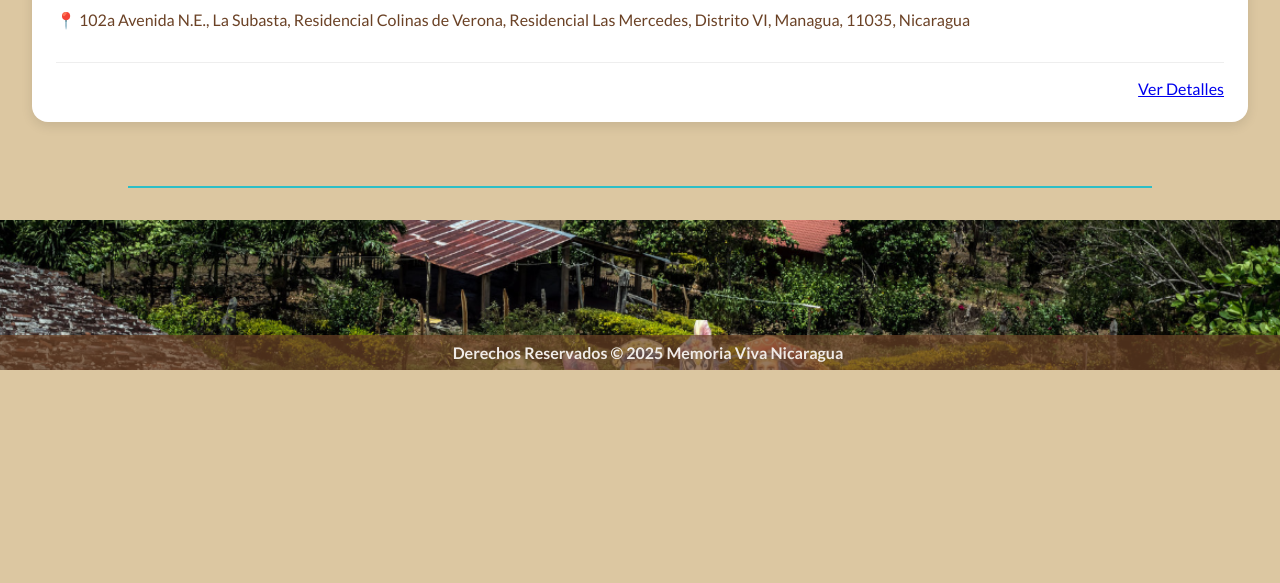
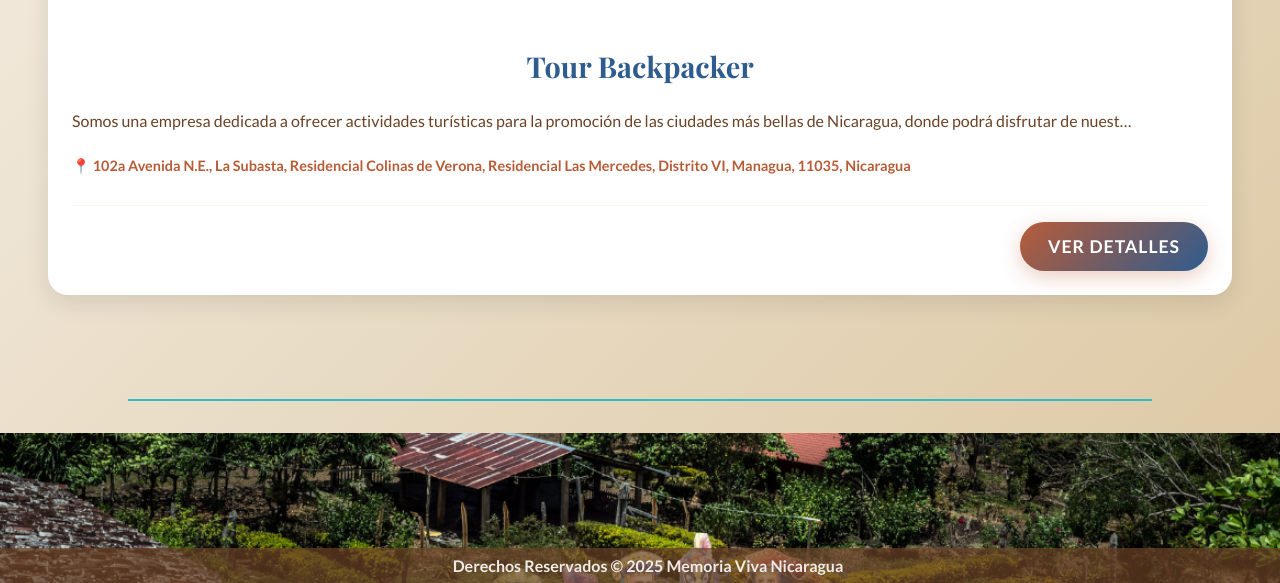
Before and after one commit to RogerEhq/memoria-viva-nicaragua, a Django app: page /plan-turismo/ in a window 1280 px wide. Shown: the part 822-1405 px from the top of the page. Before the commit the page ends 1192 px from the top, so only its background shows below. Run offline with Django 5.2, Linux system fonts and the light colour scheme; data comes from the database, SQL or seed files in the repository; both versions use the stored data as it was after the commit; some libraries are stand-ins or nearby versions.

Commit message:
modificacion de vista de lista_negocio

```diff
--- a/locales/templates/locales/plan_turismo.html
+++ b/locales/templates/locales/plan_turismo.html
@@ -3,65 +3,183 @@
 
 {% block content %}
 <style>
+  @import url('https://fonts.googleapis.com/css2?family=Playfair+Display:wght@400;700;900&family=Lato:wght@400;700&display=swap');
+
+  :root {
+    --color-arena: #DCC7A1;
+    --color-cacao: #6B4226;
+    --color-cafetal: #3F6B4C;
+    --color-lago: #2F5C8F;
+    --color-terracota: #B85C38;
+    --color-turquesa: #2CBEC6;
+    --color-light: #F9F6F2;
+    --color-white: #ffffff;
+  }
+
+  body {
+    font-family: 'Lato', sans-serif;
+    color: var(--color-cacao);
+    background: linear-gradient(135deg, var(--color-light) 0%, var(--color-arena) 100%);
+    min-height: 100vh;
+  }
+
+  @keyframes fadeInUp {
+    from { opacity: 0; transform: translateY(30px); }
+    to { opacity: 1; transform: translateY(0); }
+  }
+
+  .main-container {
+    padding: 2.5rem 1rem;
+    max-width: 1200px;
+    margin: auto;
+  }
+
+  h1 {
+    font-family: 'Playfair Display', serif;
+    font-size: 2.8rem;
+    font-weight: 700;
+    color: var(--color-lago);
+    text-align: center;
+    margin-bottom: 1.5rem;
+    animation: fadeInUp 0.8s ease forwards;
+    position: relative;
+    text-shadow: 2px 2px 4px rgba(0, 0, 0, 0.1);
+  }
+
+  h1::after {
+    content: '';
+    display: block;
+    width: 100px;
+    height: 4px;
+    background-color: var(--color-turquesa);
+    margin: 1.5rem auto 0;
+    border-radius: 2px;
+  }
+
+  .intro-text {
+    text-align: center;
+    font-size: 1.1rem;
+    color: var(--color-cacao);
+    margin-bottom: 3rem;
+    max-width: 600px;
+    margin-left: auto;
+    margin-right: auto;
+    line-height: 1.7;
+    animation: fadeInUp 1s ease forwards;
+  }
+
   .negocio-card {
     display: flex;
     flex-direction: column;
-            border-radius: 16px;
+    border-radius: 20px;
     overflow: hidden;
-            box-shadow: 0 4px 12px rgba(0,0,0,0.1);
-            transition: transform 0.3s ease, box-shadow 0.3s ease;
-            background-color: white;
-            height: 100%; /* Asegura que todas las tarjetas tengan la misma altura */
+    box-shadow: 0 8px 25px rgba(0, 0, 0, 0.1);
+    transition: all 0.4s cubic-bezier(0.4, 0, 0.2, 1);
+    background-color: var(--color-white);
+    height: 100%;
+    border-top: 4px solid var(--color-cafetal);
   }
+
   .negocio-card:hover {
-            transform: translateY(-5px);
-            box-shadow: 0 8px 20px rgba(0,0,0,0.15);
+    transform: translateY(-8px);
+    box-shadow: 0 12px 30px rgba(0, 0, 0, 0.15);
   }
+
   .card-image-container {
     width: 100%;
     height: 250px;
     overflow: hidden;
   }
+
   .card-image {
     width: 100%;
     height: 100%;
     object-fit: cover;
     transition: transform 0.5s ease;
   }
+
   .negocio-card:hover .card-image {
-            transform: scale(1.05);
+    transform: scale(1.1);
   }
+
   .card-content {
     padding: 1.5rem;
     flex-grow: 1;
     display: flex;
     flex-direction: column;
+    text-align: left;
   }
+
   .card-title {
+    font-family: 'Playfair Display', serif;
     font-size: 1.8rem;
     font-weight: 700;
-            color: #2c3e50;
+    color: var(--color-lago);
     margin-bottom: 0.5rem;
   }
+
   .card-text {
     font-size: 1rem;
-            color: #555;
+    color: var(--color-cacao);
     line-height: 1.5;
-            flex-grow: 1; /* Permite que el texto ocupe el espacio disponible */
+    flex-grow: 1;
   }
+
+  .card-location {
+    font-size: 0.9rem;
+    color: var(--color-terracota);
+    margin-top: 0.5rem;
+    font-weight: bold;
+  }
+
   .card-footer {
     margin-top: 1rem;
-            border-top: 1px solid #eee;
+    border-top: 1px solid var(--color-light);
     padding-top: 1rem;
     text-align: right;
   }
+
+  .btn-details {
+    display: inline-block;
+    background: linear-gradient(135deg, var(--color-terracota) 0%, var(--color-lago) 100%);
+    color: var(--color-white);
+    padding: 14px 28px;
+    border-radius: 50px;
+    font-weight: bold;
+    font-size: 1.1rem;
+    text-transform: uppercase;
+    text-decoration: none;
+    transition: all 0.4s cubic-bezier(0.4, 0, 0.2, 1);
+    letter-spacing: 1px;
+    box-shadow: 0 6px 20px rgba(184, 92, 56, 0.3);
+  }
+
+  .btn-details:hover {
+    background: linear-gradient(135deg, var(--color-lago) 0%, var(--color-cafetal) 100%);
+    transform: translateY(-3px) scale(1.05);
+    box-shadow: 0 10px 30px rgba(47, 92, 143, 0.4);
+  }
+
+  .empty-state {
+    background-color: var(--color-light);
+    border: 2px solid var(--color-terracota);
+    color: var(--color-cacao);
+    padding: 2.5rem;
+    border-radius: 12px;
+    text-align: center;
+  }
+
+  .empty-state .font-bold {
+    font-family: 'Playfair Display', serif;
+    font-size: 1.8rem;
+    margin-bottom: 0.5rem;
+    color: var(--color-lago);
+  }
 </style>
 
-    <div class="container mx-auto p-4 md:p-8">
-        <h1 class="text-4xl font-bold text-center text-blue-800 mb-8">
-            ✈️ Plan de Turismo 🇳🇮
-        </h1>
-        <p class="text-center text-lg text-gray-700 mb-12 max-w-2xl mx-auto">
+<div class="main-container">
+  <h1>✈️ Plan de Turismo 🇳🇮</h1>
+  <p class="intro-text">
     Descubre los mejores destinos turísticos de Nicaragua. Explora lugares únicos,
     desde hoteles y hostales hasta actividades al aire libre y experiencias inolvidables, todo
     curado especialmente para ti.
@@ -71,21 +189,21 @@
   <div class="grid grid-cols-1 sm:grid-cols-2 lg:grid-cols-3 gap-8">
     {% for negocio in negocios %}
     <div class="negocio-card">
-                        <div class="card-image-container">
+      <a href="{% url 'detalle_negocio' negocio.id %}" class="card-image-container">
         {% if negocio.foto_principal %}
         <img src="{{ negocio.foto_principal.url }}" alt="{{ negocio.name }}" class="card-image">
         {% else %}
         <img src="{% static 'img/default-turismo.jpg' %}" alt="Imagen por defecto" class="card-image">
         {% endif %}
-                        </div>
+      </a>
       <div class="card-content">
         <h2 class="card-title">{{ negocio.name }}</h2>
         <p class="card-text">{{ negocio.description|truncatechars:150 }}</p>
-                            <p class="text-sm text-gray-500 mt-2">
+        <p class="card-location">
           📍 {{ negocio.address_text }}
         </p>
         <div class="card-footer">
-                                <a href="{% url 'detalle_negocio' negocio.id %}" class="inline-block bg-blue-500 text-white px-6 py-2 rounded-full font-semibold transition-colors duration-300 hover:bg-blue-600">
+          <a href="{% url 'detalle_negocio' negocio.id %}" class="btn-details">
             Ver Detalles
           </a>
         </div>
@@ -94,7 +212,7 @@
     {% endfor %}
   </div>
   {% else %}
-            <div class="bg-yellow-100 border border-yellow-400 text-yellow-700 px-4 py-3 rounded-md text-center" role="alert">
+  <div class="empty-state" role="alert">
     <p class="font-bold">¡Lo sentimos!</p>
     <p>No se encontraron negocios turísticos en este momento.</p>
   </div>
```
Also changed, not shown: locales/forms.py (+14 -2 lines), locales/templates/locales/editar_negocio.html (+37 -2 lines), locales/templates/locales/juego.html (+21 -19 lines), locales/templates/locales/lista_negocios.html (+11 -6 lines), db.sqlite3, media/avatares/memes-de-marihuana.jpg (deleted). Lines whose indentation alone changed are shown as unchanged.
